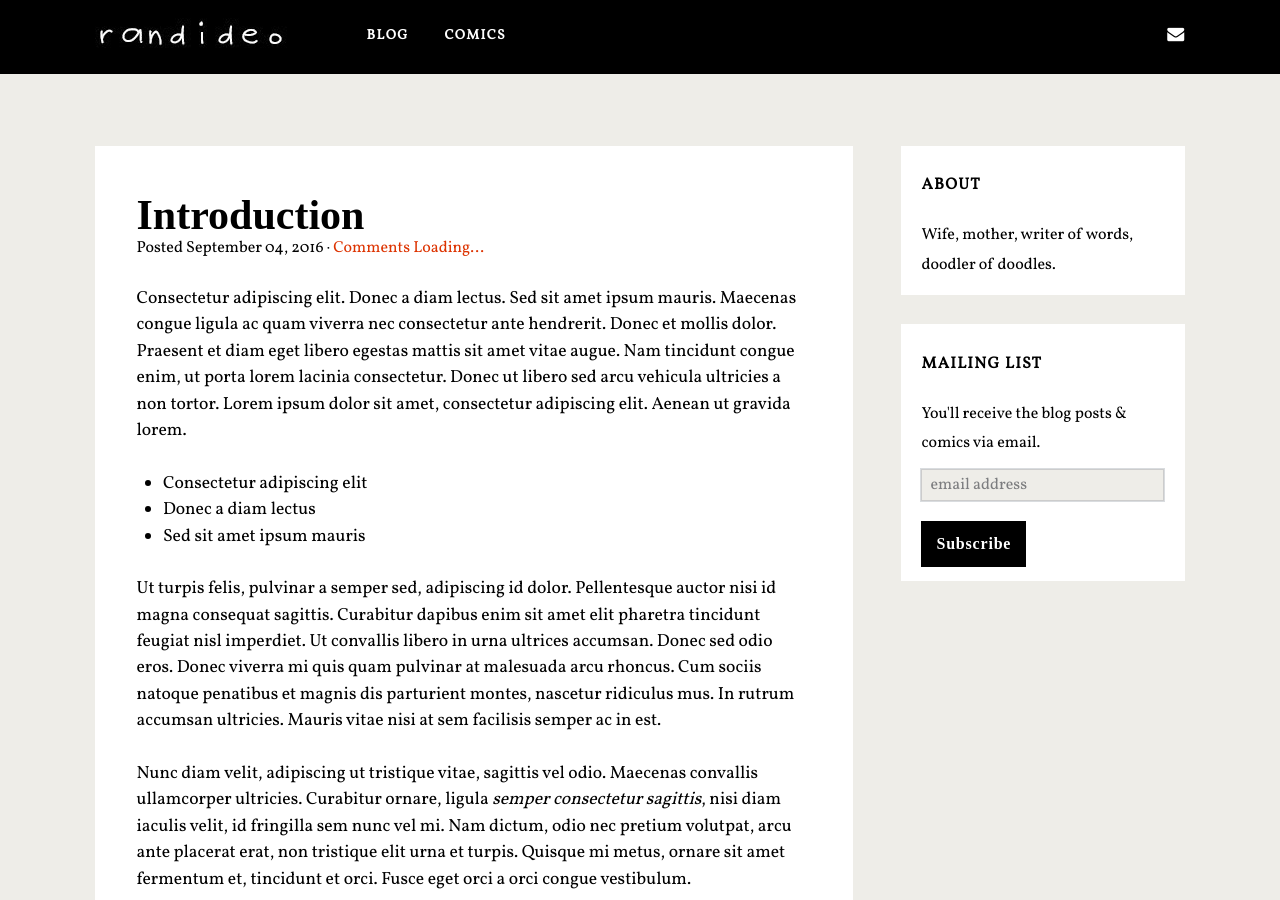
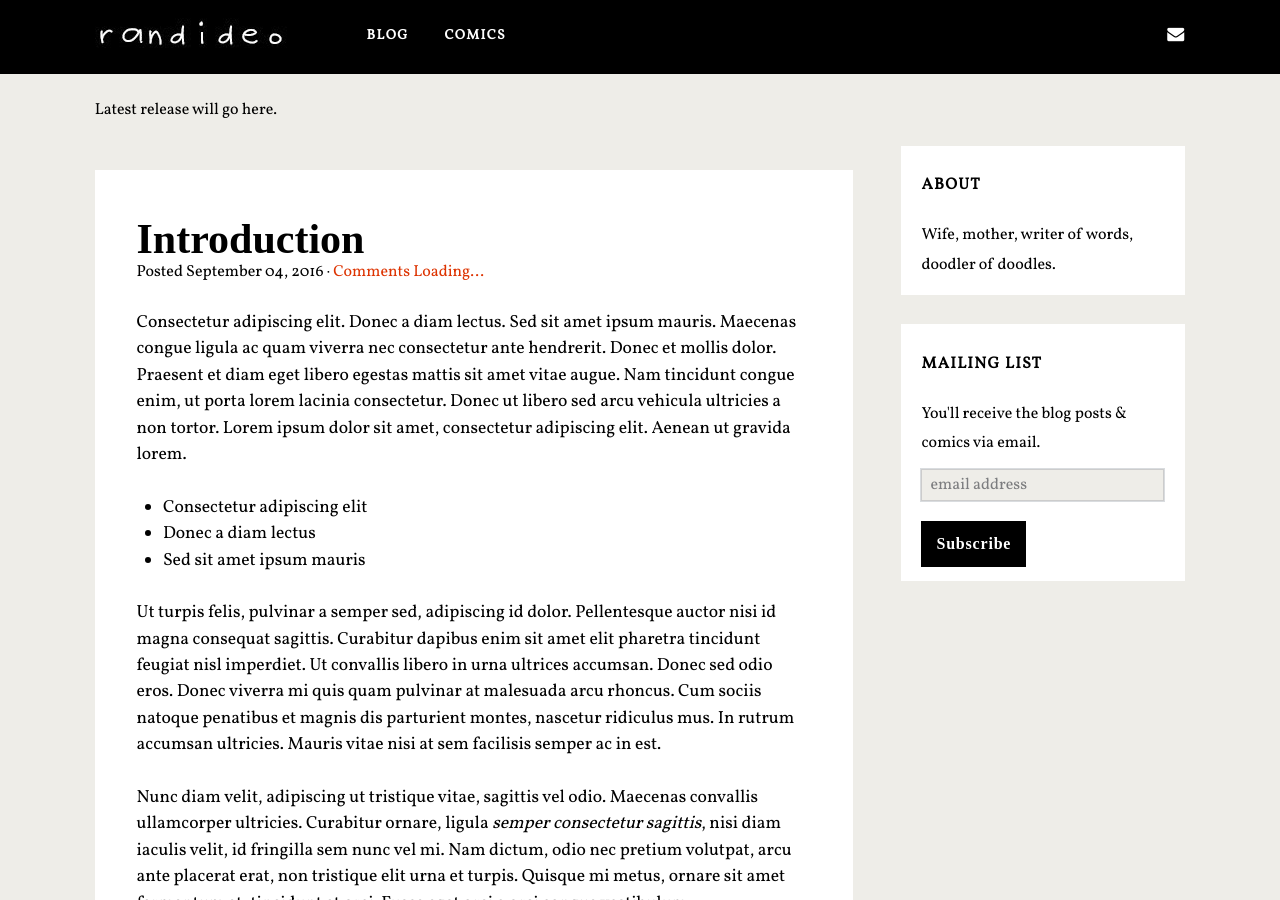
Before and after one commit to randideo/randideo.github.io, a Jekyll site: the page built from backup.html, in a window 1280 px wide and 900 px high. Built offline with Jekyll 4.4.1, drawn with Linux system fonts in a browser that asks for light colours; nearby versions of some CDN libraries; some web fonts are replaced; comment, search, counter and statistics services are not loaded.

Commit message:
Create backup.html

```diff
--- a/backup.html
+++ b/backup.html
@@ -1,6 +1,10 @@
 ---
 layout: default
 ---
+
+ <div class='post-outer'>
+	Latest release will go here.
+</div>
 
         {% for post in site.posts limit: 3  %}
         {% unless post.draft %}
```
